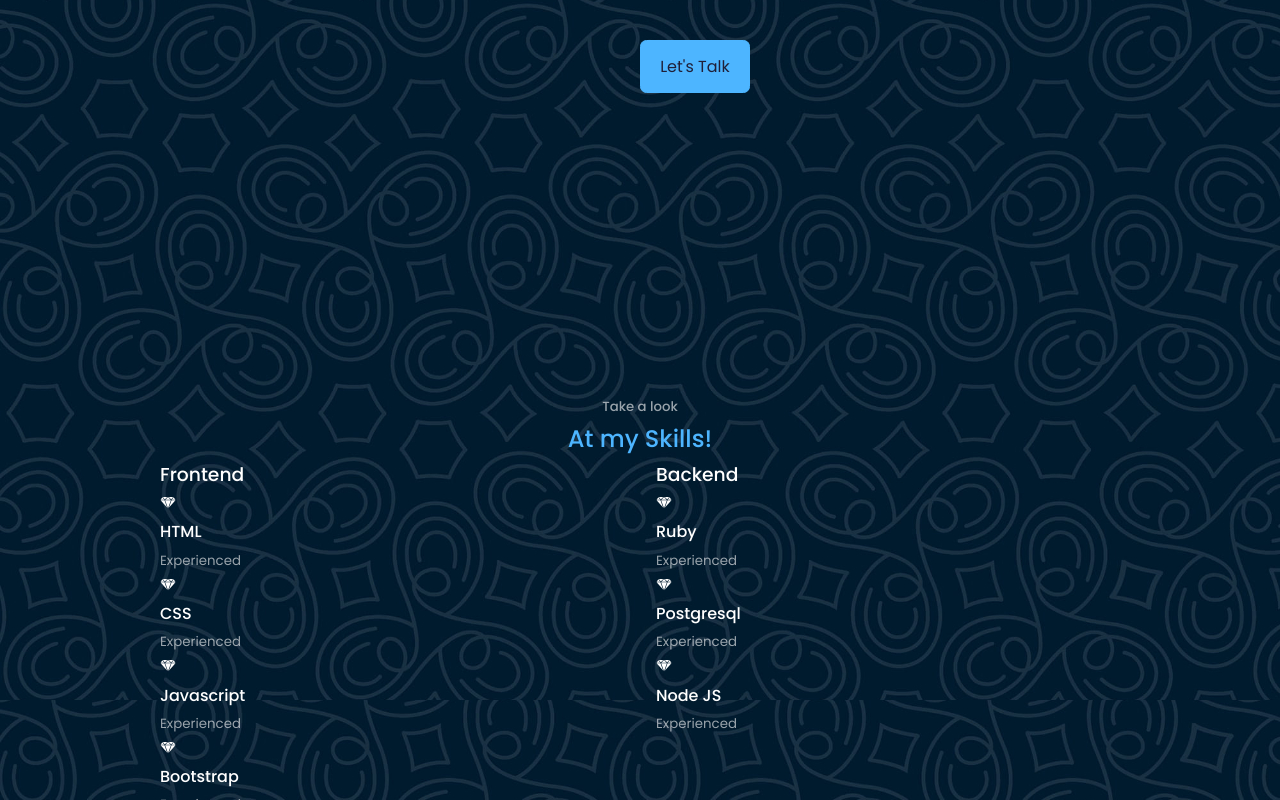
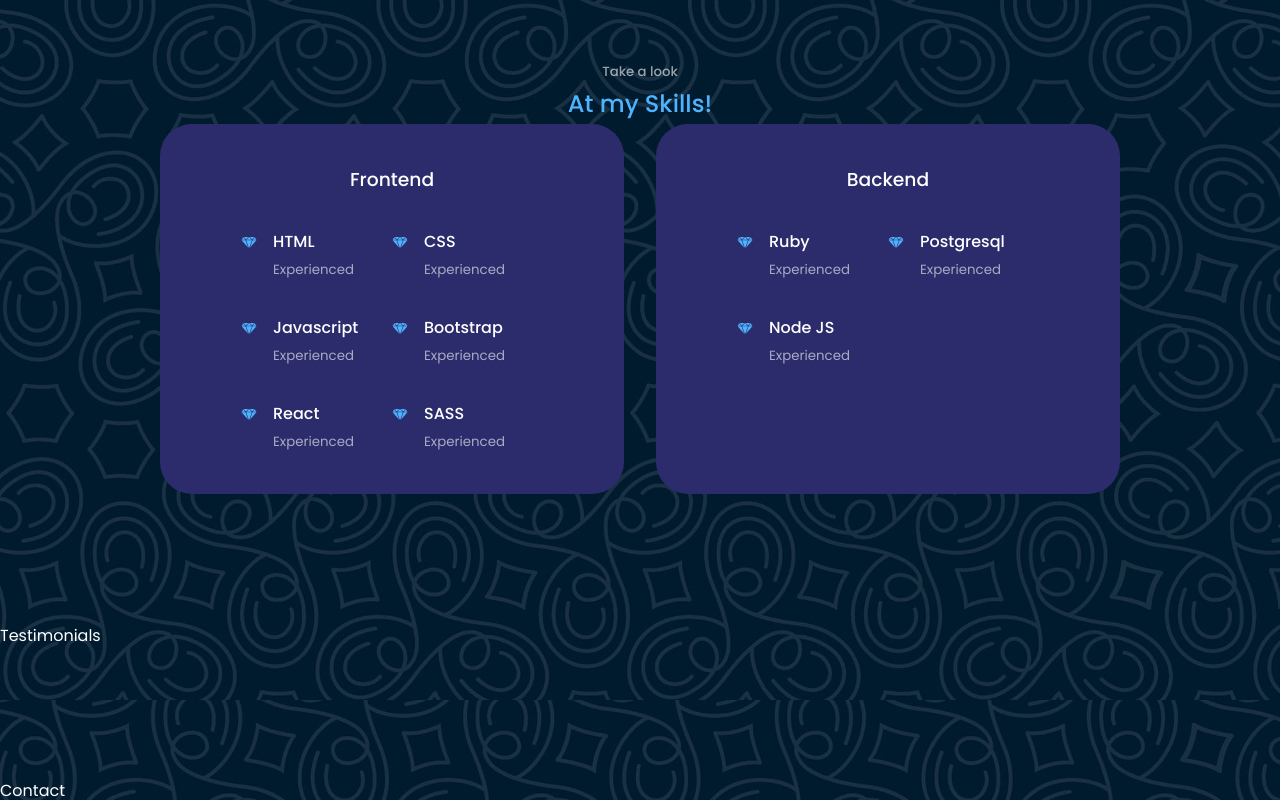
Before and after one commit to SergioPizarro/react-portfolio-website-1, a React (Create React App) app: page / in a window 1280 px wide. Shown: the part 1460-2260 px from the top of the page. Built offline with nearby package versions, Linux system fonts and the light colour scheme.

Commit message:
what i know ready

```diff
--- a/src/App.jsx
+++ b/src/App.jsx
@@ -3,7 +3,7 @@
 import Nav from './components/nav/Nav'
 import About from './components/about/About'
 import Experience from './components/experience/Experience'
-import Services from './components/services/Services'
+//import Services from './components/services/Services'
 import Testimonials from './components/testimonials/Testimonials'
 import Contact from './components/conctact/Contact'
 import Footer from './components/footer/Footer'
@@ -14,7 +14,7 @@
     <Nav />
     <About />
     <Experience />
-    <Services />
+    {/*<Services />*/}
     <Testimonials />
     <Contact />
     <Footer />
--- a/src/components/about/about.css
+++ b/src/components/about/about.css
@@ -87,6 +87,7 @@
   .about__me{
     width: 65%;
     margin: 0 auto 3rem;
+
   }
 
   .about__cards{
--- a/src/components/experience/Experience.jsx
+++ b/src/components/experience/Experience.jsx
@@ -4,6 +4,7 @@
 const Experience = () => {
   return (
     <section id='experience'>
+
       <h5>Take a look</h5>
       <h2>At my Skills!</h2>
 
@@ -12,34 +13,46 @@
           <h3>Frontend</h3>
           <div className="experience__content">
             <article className='experience__details'>
-              <GiCutDiamond />
+              <GiCutDiamond className='experience__details-icon' />
+              <div>
                 <h4>HTML</h4>
                 <small className='text-light'>Experienced</small>
+              </div>
             </article>
             <article className='experience__details'>
-              <GiCutDiamond />
+              <GiCutDiamond className='experience__details-icon'/>
+              <div>
                 <h4>CSS</h4>
                 <small className='text-light'>Experienced</small>
+              </div>
             </article>
             <article className='experience__details'>
-              <GiCutDiamond />
+              <GiCutDiamond className='experience__details-icon'/>
+              <div>
                 <h4>Javascript</h4>
                 <small className='text-light'>Experienced</small>
+              </div>
             </article>
             <article className='experience__details'>
-              <GiCutDiamond />
+              <GiCutDiamond className='experience__details-icon'/>
+              <div>
                 <h4>Bootstrap</h4>
                 <small className='text-light'>Experienced</small>
+              </div>
             </article>
             <article className='experience__details'>
-              <GiCutDiamond />
+              <GiCutDiamond className='experience__details-icon'/>
+              <div>
                 <h4>React</h4>
                 <small className='text-light'>Experienced</small>
+              </div>
             </article>
             <article className='experience__details'>
-              <GiCutDiamond />
+              <GiCutDiamond className='experience__details-icon'/>
+              <div>
                 <h4>SASS</h4>
                 <small className='text-light'>Experienced</small>
+              </div>
             </article>
           </div>
         </div>
@@ -50,19 +63,25 @@
           <h3>Backend</h3>
           <div className="experience__content">
             <article className='experience__details'>
-              <GiCutDiamond />
+              <GiCutDiamond className='experience__details-icon'/>
+              <div>
                 <h4>Ruby</h4>
                 <small className='text-light'>Experienced</small>
+              </div>
             </article>
             <article className='experience__details'>
-              <GiCutDiamond />
+              <GiCutDiamond className='experience__details-icon'/>
+              <div>
                 <h4>Postgresql</h4>
                 <small className='text-light'>Experienced</small>
+              </div>
             </article>
             <article className='experience__details'>
-              <GiCutDiamond />
+              <GiCutDiamond className='experience__details-icon'/>
+              <div>
                 <h4>Node JS</h4>
                 <small className='text-light'>Experienced</small>
+              </div>
             </article>
           </div>
         </div>
--- a/src/components/experience/experience.css
+++ b/src/components/experience/experience.css
@@ -1,5 +1,74 @@
-.experience__container{
+.experience__container {
   display: grid;
   grid-template-columns: 1fr 1fr;
   gap: 2rem;
 }
+
+
+.experience__container>div {
+  background: var(--color-bg-variant);
+  padding: 2.4rem 5rem;
+  border-radius: 2rem;
+  border: 1px solid transparent;
+  transition: var(--transition);
+}
+
+.experience__container>div:hover {
+  background: transparent;
+  border-color: var(--color-primary-variant);
+  cursor: default;
+}
+
+.experience__container>div h3 {
+  text-align: center;
+  margin-bottom: 2rem;
+  color: var(--color--primary);
+
+}
+
+.experience__content {
+  display: grid;
+  grid-template-columns: 1fr 1fr;
+  row-gap: 2rem;
+}
+
+.experience__details {
+  display: flex;
+  gap: 1rem;
+}
+
+.experience__details-icon {
+  margin-top: 6px;
+  color: var(--color-primary)
+}
+
+
+/* ----------------Media Queries (Medium Devices) ----------*/
+@media screen and (max-width:1024px) {
+  .experience__container{
+    grid-template-columns: 1fr;
+  }
+
+  .experience__container > div {
+    width: 80%;
+    padding: 2rem;
+    margin: 0 auto;
+  }
+
+  .experience__content {
+    padding: 1rem;
+  }
+}
+
+/* ----------------Media Queries (Small Devices) ----------*/
+@media screen and (max-width:600px) {
+  .experience__container {
+    gap: 1rem;
+  }
+
+  .experience__container > div {
+    width: 100%;
+    padding :2rem 1rem;
+  }
+
+}
--- a/src/components/header/header.css
+++ b/src/components/header/header.css
@@ -1,5 +1,5 @@
 header {
-  height: 100vh;
+  height: 80vh;
   padding-top: 7rem;
   overflow: hidden;
 }
--- a/src/components/services/Services.jsx
+++ b/src/components/services/Services.jsx
@@ -2,7 +2,8 @@
 import './services.css'
 const Services = () => {
   return (
-    <section id='services'>Services</section>
+    <section id='services'>
+    </section>
   )
 }
 
--- a/src/index.css
+++ b/src/index.css
@@ -22,7 +22,7 @@
 
   --container-width-lg: 75%;
   --container-width-md: 86%;
-  --container-width-ms: 90%;
+  --container-width-sm: 90%;
 }
 
 ::-webkit-scrollbar {
@@ -54,7 +54,7 @@
 
 section {
   margin-top: 8rem;
-  height: 100vh;
+
 }
 
 section > h2, section > h5 {
```
Lines whose indentation alone changed are shown as unchanged.
